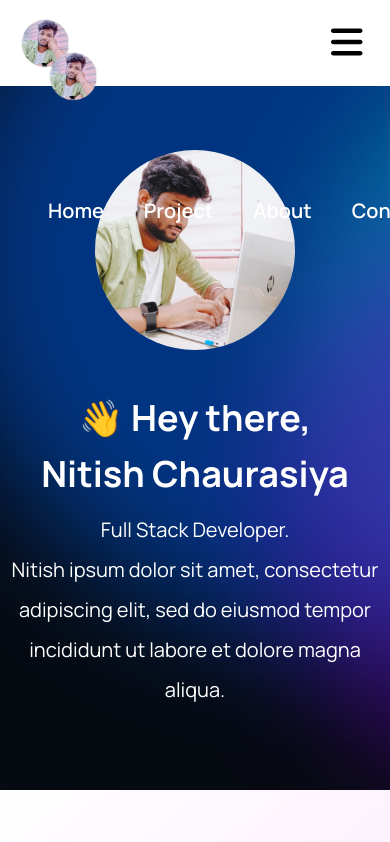
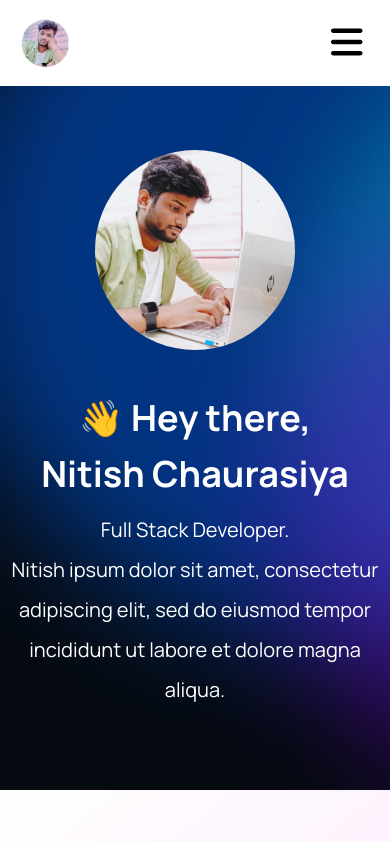
Before and after one commit to Nitishcoderr/Nitishdeveloper-Portfolio, a Next.js app: page / in a window 390 px wide. Shown: the top 842 px of the page. Built offline with nearby package versions, Linux system fonts and the light colour scheme.

Commit message:
nav update

```diff
--- a/src/components/Navbar.tsx
+++ b/src/components/Navbar.tsx
@@ -36,7 +36,7 @@ export function Navbar() {
 
   return (
     <>
-    <div className={`fixed w-full z-10 sm:flex flex-row items-center justify-between px-12 transition-all duration-300 text-black h-36 ${isScrolled ? 'bg-white text-black' : (isHomePage ? 'bg-transparent text-white' : 'bg-white text-black')}`}>
+    <div className={`hidden fixed w-full z-10 sm:flex flex-row items-center justify-between px-12 transition-all duration-300 h-36 ${isScrolled ? 'bg-white text-black' : (isHomePage ? 'bg-transparent text-white' : 'bg-white text-black')}`}>
     <div className="mb-4 pt-20 sm:mb-0">
     <Link href="/">
       <Image  src="/me/logo.png"
```
